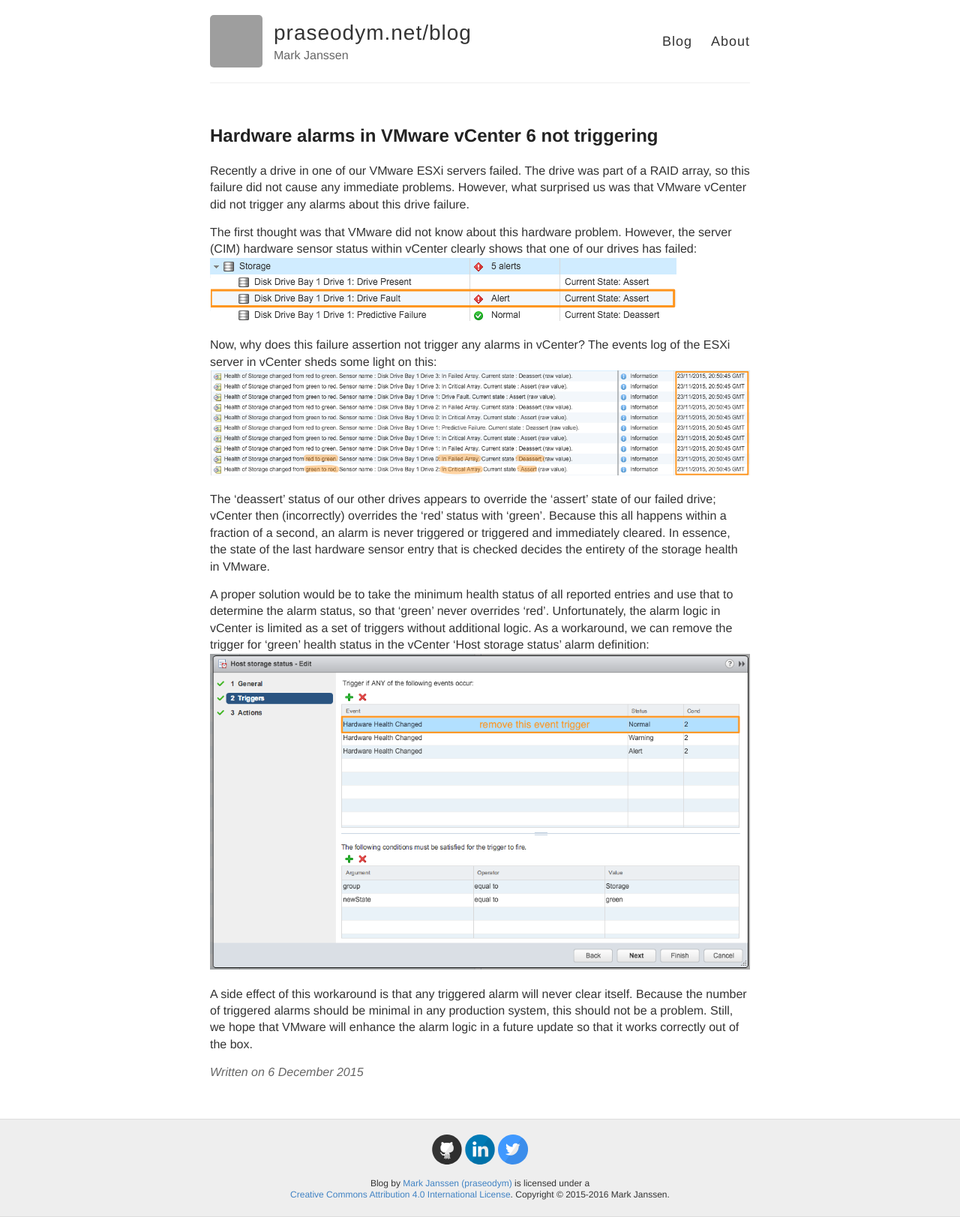
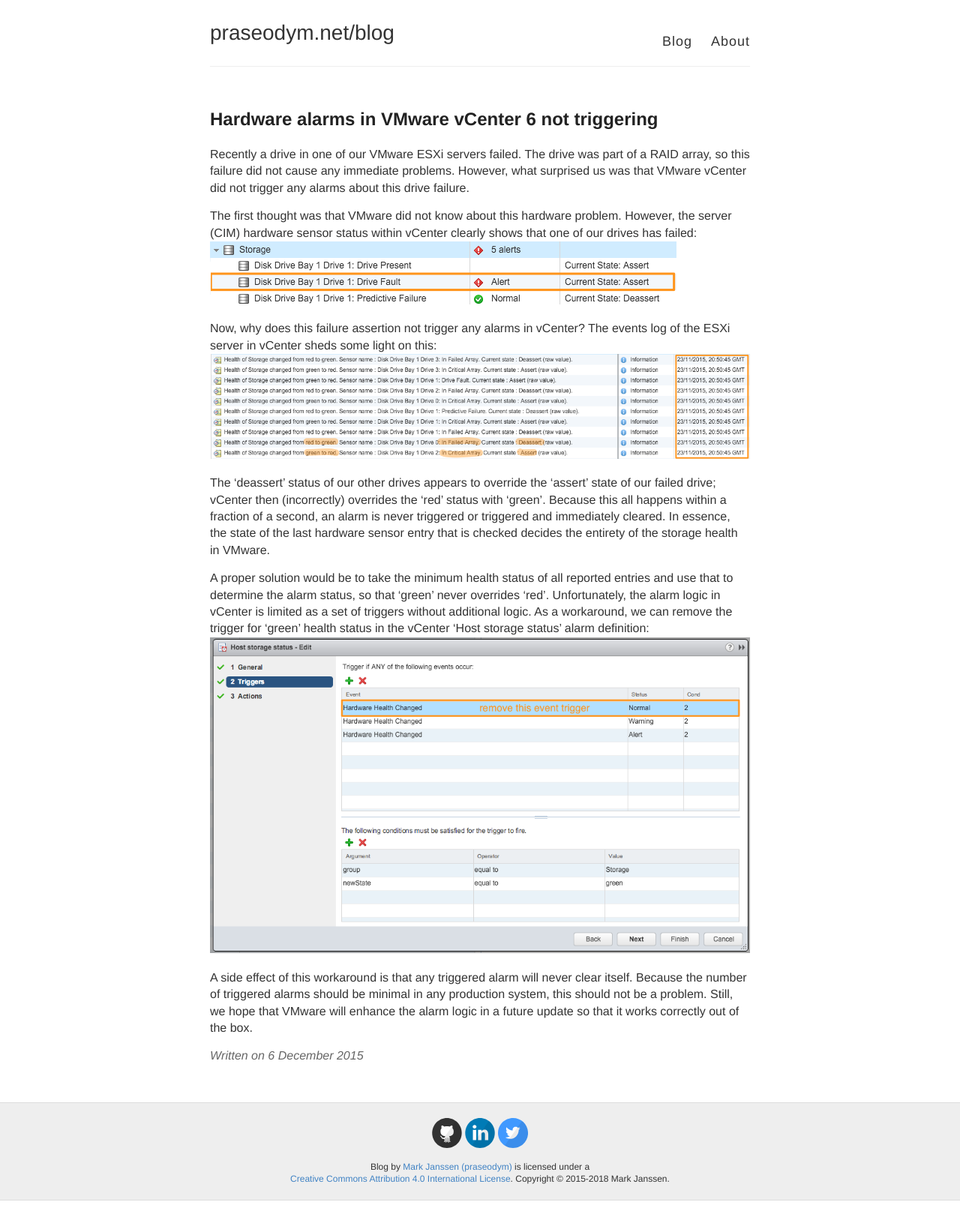
Before and after one commit to praseodym/blog, a Jekyll site: the page built from _posts/2015-12-06-vmware-vcenter-6-hardware-alarms.md, in a window 1280 px wide. Shown: the whole page at 75% size. Built offline with Jekyll 4.4.1, drawn with Linux system fonts in a browser that asks for light colours; after the commit the page ends 1601 px from its top, so only the background shows below that; grey boxes are pictures that could not be loaded.

Commit message:
Refactor

```diff
--- a/_config.yml
+++ b/_config.yml
@@ -6,10 +6,10 @@
 name: praseodym.net/blog
 
 # Short bio or description (displayed in the header)
-description: Mark Janssen
+description:
 
 # URL of your avatar or profile pic (you could use your GitHub profile pic)
-avatar: https://avatars2.githubusercontent.com/u/20283?s=140
+avatar:
 
 #
 # Flags below are optional
--- a/_layouts/default.html
+++ b/_layouts/default.html
@@ -19,11 +19,8 @@
     <div class="wrapper-masthead">
       <div class="container">
         <header class="masthead clearfix">
-          <a href="{{ site.baseurl }}/" class="site-avatar"><img src="{{ site.avatar }}" /></a>
-
           <div class="site-info">
             <h1 class="site-name"><a href="{{ site.baseurl }}/">{{ site.name }}</a></h1>
-            <p class="site-description">{{ site.description }}</p>
           </div>
 
           <nav>
@@ -46,7 +43,7 @@
           <small>
             <span xmlns:dct="http://purl.org/dc/terms/" property="dct:title">Blog</span> by <a xmlns:cc="http://creativecommons.org/ns#" href="http://www.praseodym.net/blog/" property="cc:attributionName" rel="cc:attributionURL">Mark Janssen (praseodym)</a> is licensed under a <br/><a rel="license" href="http://creativecommons.org/licenses/by/4.0/">Creative Commons Attribution 4.0 International License</a>.
 
-            Copyright &copy; 2015-2016 Mark Janssen.
+            Copyright &copy; 2015-2018 Mark Janssen.
           </small>
         </footer>
       </div>
--- a/_posts/2015-12-06-vmware-vcenter-6-hardware-alarms.md
+++ b/_posts/2015-12-06-vmware-vcenter-6-hardware-alarms.md
@@ -6,14 +6,14 @@ title: Hardware alarms in VMware vCenter 6 not triggering
 Recently a drive in one of our VMware ESXi servers failed. The drive was part of a RAID array, so this failure did not cause any immediate problems. However, what surprised us was that VMware vCenter did not trigger any alarms about this drive failure.
 
 The first thought was that VMware did not know about this hardware problem. However, the server (CIM) hardware sensor status within vCenter clearly shows that one of our drives has failed:
-![ESXi hardware status]({{ site.baseurl }}/images/vmware/esxi-hardware-status.png)
+![ESXi hardware status]({{ site.baseurl }}/images/2015-12-06-vmware-vcenter-6-hardware-alarms/esxi-hardware-status.png)
 
 Now, why does this failure assertion not trigger any alarms in vCenter? The events log of the ESXi server in vCenter sheds some light on this:
-![ESXi events]({{ site.baseurl }}/images/vmware/esxi-events.png)
+![ESXi events]({{ site.baseurl }}/images/2015-12-06-vmware-vcenter-6-hardware-alarms/esxi-events.png)
 
 The 'deassert' status of our other drives appears to override the 'assert' state of our failed drive; vCenter then (incorrectly) overrides the 'red' status with 'green'. Because this all happens within a fraction of a second, an alarm is never triggered or triggered and immediately cleared. In essence, the state of the last hardware sensor entry that is checked decides the entirety of the storage health in VMware.
 
 A proper solution would be to take the minimum health status of all reported entries and use that to determine the alarm status, so that 'green' never overrides 'red'. Unfortunately, the alarm logic in vCenter is limited as a set of triggers without additional logic. As a workaround, we can remove the trigger for 'green' health status in the vCenter 'Host storage status' alarm definition:
-![vCenter host storage alarm definition]({{ site.baseurl }}/images/vmware/vcenter-host-storage-status-alarm-definition.png)
+![vCenter host storage alarm definition]({{ site.baseurl }}/images/2015-12-06-vmware-vcenter-6-hardware-alarms/vcenter-host-storage-status-alarm-definition.png)
 
 A side effect of this workaround is that any triggered alarm will never clear itself. Because the number of triggered alarms should be minimal in any production system, this should not be a problem. Still, we hope that VMware will enhance the alarm logic in a future update so that it works correctly out of the box.
--- a/style.scss
+++ b/style.scss
@@ -197,7 +197,6 @@ img {
   font-family: $helveticaNeue;
   font-weight: 300;
   font-size: 28px;
-  letter-spacing: 1px;
 }
 
 .site-description {
```
Also changed, not shown: images/2015-12-06-vmware-vcenter-6-hardware-alarms/esxi-events.png (renamed from images/vmware/esxi-events.png), images/2015-12-06-vmware-vcenter-6-hardware-alarms/esxi-hardware-status.png (renamed from images/vmware/esxi-hardware-status.png), images/2015-12-06-vmware-vcenter-6-hardware-alarms/vcenter-host-storage-status-alarm-definition.png (renamed from images/vmware/vcenter-host-storage-status-alarm-definition.png).
